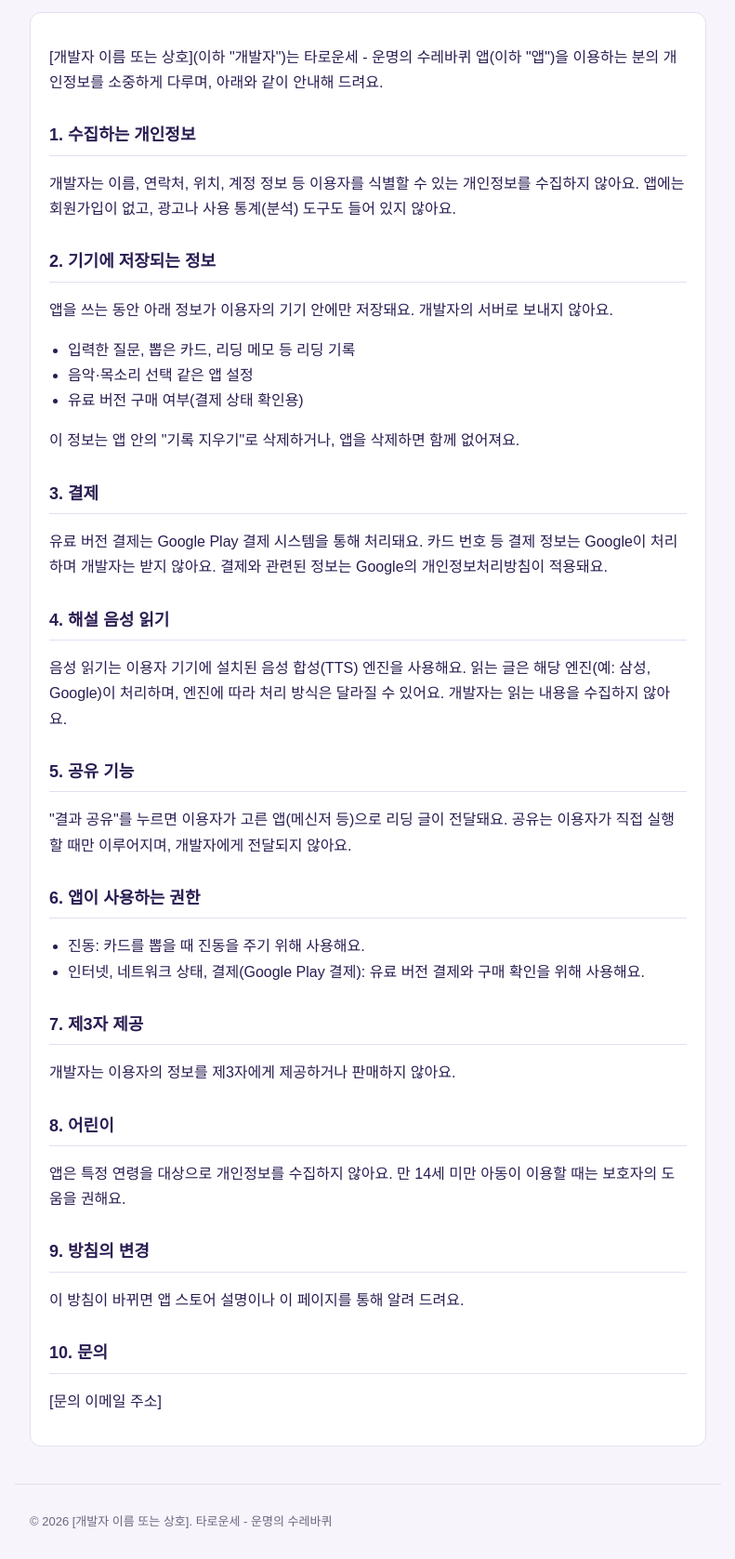
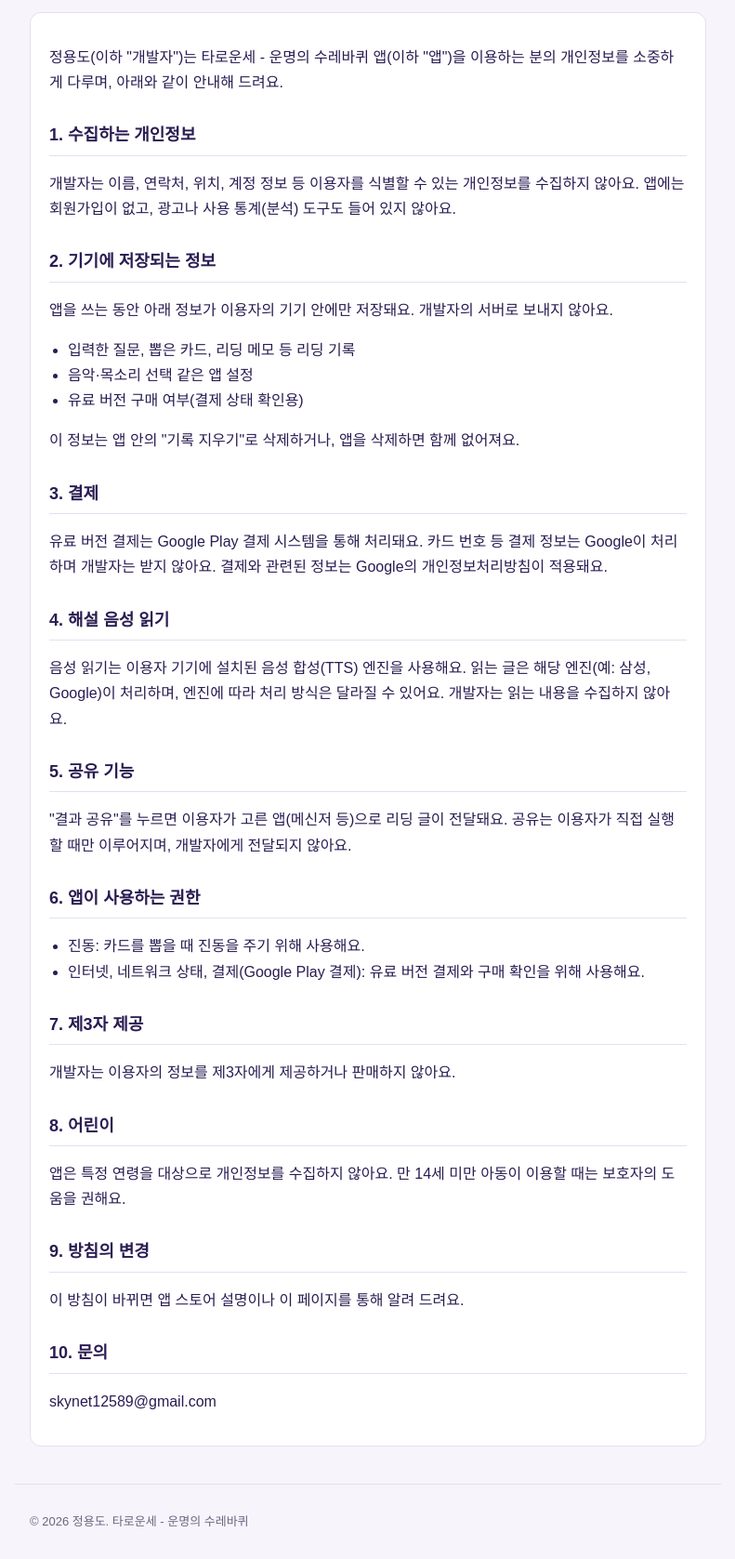
Before and after one commit to SKYNET21478/tarot-website, a plain HTML site: page privacy.html in a window 1280 px wide. Shown: the part 149-1826 px from the top of the page at 93% size, without its empty margins (244-1035 px from the left). Drawn offline with Linux system fonts and the light colour scheme.

Commit message:
Add files via upload

```diff
--- a/privacy.html
+++ b/privacy.html
@@ -21,7 +21,7 @@
 
   <main>
     <section class="card">
-      <p>[개발자 이름 또는 상호](이하 "개발자")는 타로운세 - 운명의 수레바퀴 앱(이하 "앱")을 이용하는 분의 개인정보를 소중하게 다루며, 아래와 같이 안내해 드려요.</p>
+      <p>정용도(이하 "개발자")는 타로운세 - 운명의 수레바퀴 앱(이하 "앱")을 이용하는 분의 개인정보를 소중하게 다루며, 아래와 같이 안내해 드려요.</p>
 
       <h2>1. 수집하는 개인정보</h2>
       <p>개발자는 이름, 연락처, 위치, 계정 정보 등 이용자를 식별할 수 있는 개인정보를 수집하지 않아요. 앱에는 회원가입이 없고, 광고나 사용 통계(분석) 도구도 들어 있지 않아요.</p>
@@ -60,12 +60,12 @@
       <p>이 방침이 바뀌면 앱 스토어 설명이나 이 페이지를 통해 알려 드려요.</p>
 
       <h2>10. 문의</h2>
-      <p>[문의 이메일 주소]</p>
+      <p>skynet12589@gmail.com</p>
     </section>
   </main>
 
   <footer>
-    <p>© 2026 [개발자 이름 또는 상호]. 타로운세 - 운명의 수레바퀴</p>
+    <p>© 2026 정용도. 타로운세 - 운명의 수레바퀴</p>
   </footer>
 </body>
 </html>
```
Also changed, not shown: index.html (+1 -1 lines), support.html (+2 -2 lines), terms.html (+3 -3 lines).
